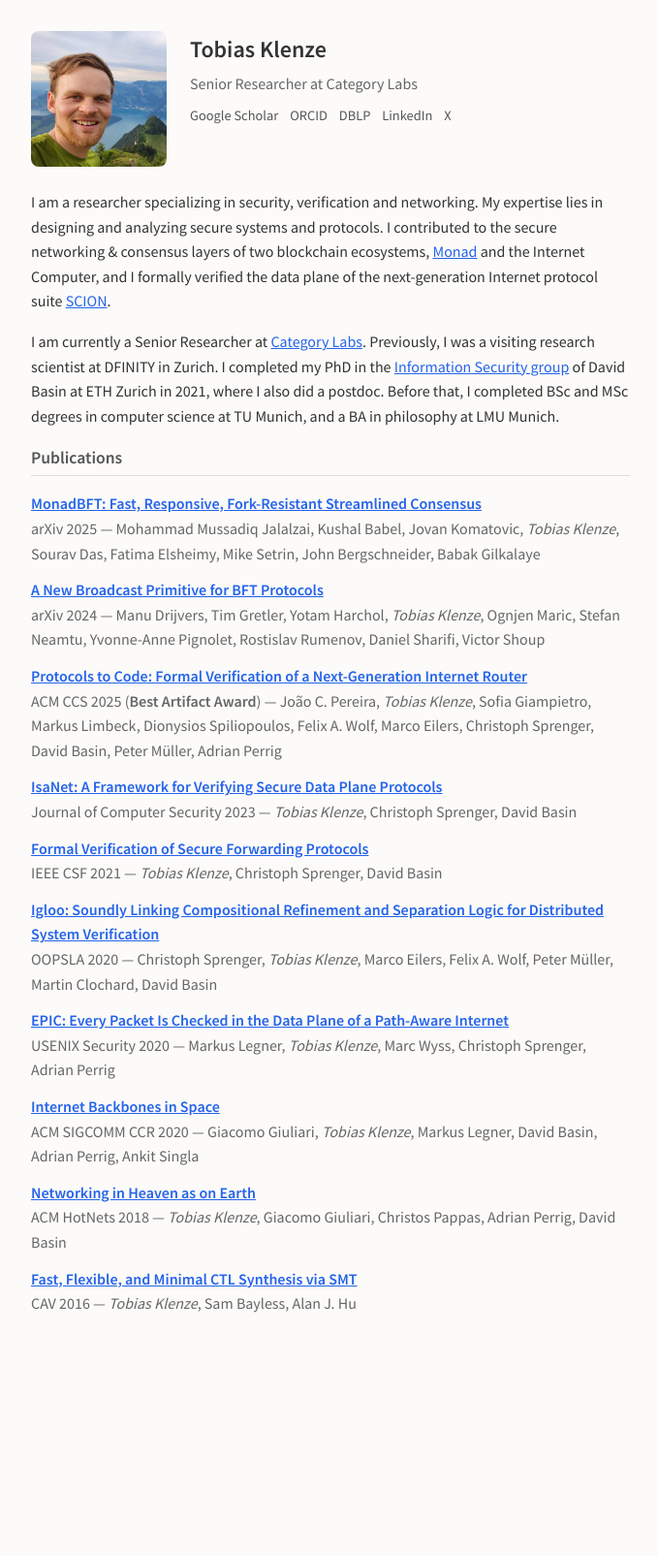
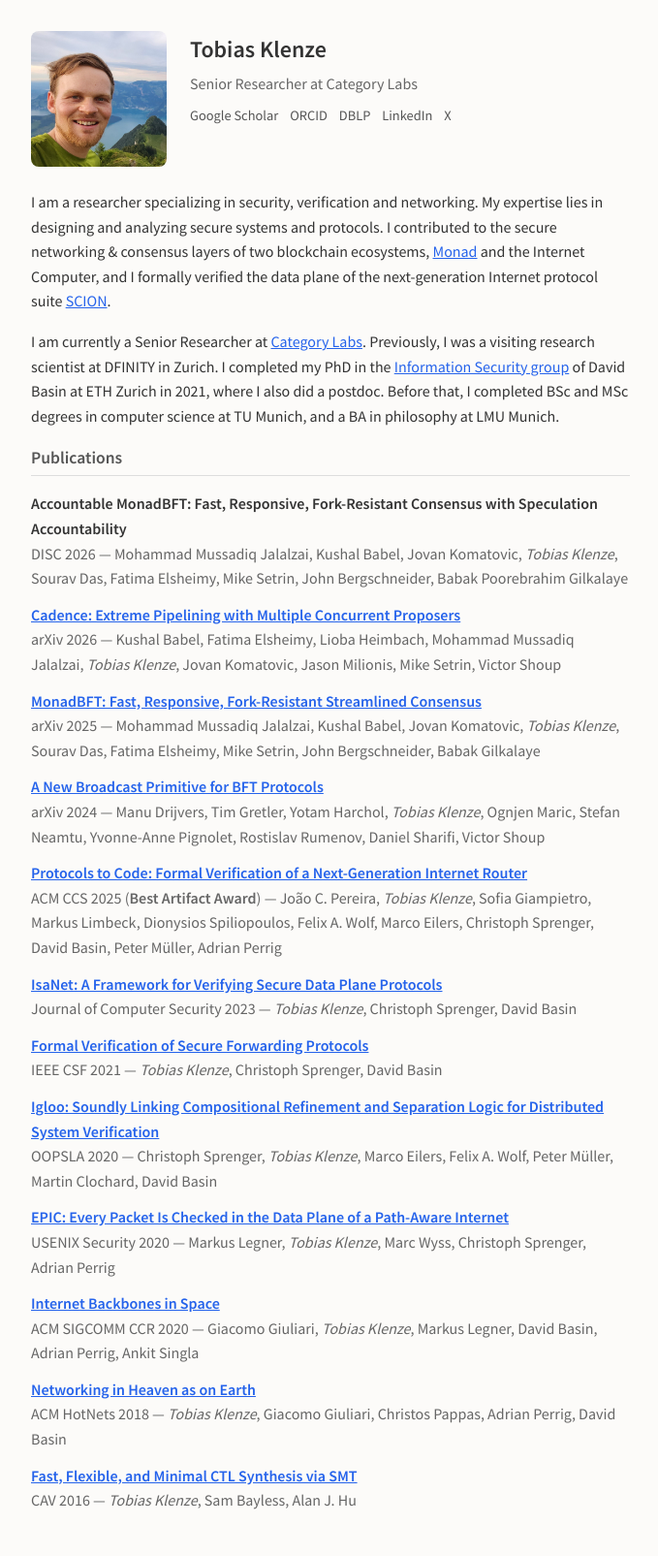
Before and after one commit to tklenze/tklenze.github.io, a Jekyll site: the page built from index.md, in a window 1280 px wide. Shown: the whole page at 97% size, without its empty margins (299-978 px from the left). Built offline with Jekyll 4.4.1, drawn with Linux system fonts in a browser that asks for light colours; before the commit the page ends 1402 px from its top, so only the background shows below that.

Commit message:
Add 2026 publications: Accountable MonadBFT (DISC 2026), Cadence (arXiv)
The DISC entry has no link yet; the LIPIcs proceedings are not online.

Co-Authored-By: Claude Opus 5.5 <noreply@anthropic.com>

```diff
--- a/index.md
+++ b/index.md
@@ -25,6 +25,14 @@ title: Tobias Klenze
 <h2>Publications</h2>
 
 <ul>
+  <li>
+    <span class="pub-title">Accountable MonadBFT: Fast, Responsive, Fork-Resistant Consensus with Speculation Accountability</span><br>
+    <span class="pub-venue">DISC 2026 — Mohammad Mussadiq Jalalzai, Kushal Babel, Jovan Komatovic, <em>Tobias Klenze</em>, Sourav Das, Fatima Elsheimy, Mike Setrin, John Bergschneider, Babak Poorebrahim Gilkalaye</span>
+  </li>
+  <li>
+    <span class="pub-title"><a href="https://arxiv.org/pdf/2607.02275.pdf">Cadence: Extreme Pipelining with Multiple Concurrent Proposers</a></span><br>
+    <span class="pub-venue">arXiv 2026 — Kushal Babel, Fatima Elsheimy, Lioba Heimbach, Mohammad Mussadiq Jalalzai, <em>Tobias Klenze</em>, Jovan Komatovic, Jason Milionis, Mike Setrin, Victor Shoup</span>
+  </li>
   <li>
     <span class="pub-title"><a href="https://arxiv.org/pdf/2502.20692.pdf">MonadBFT: Fast, Responsive, Fork-Resistant Streamlined Consensus</a></span><br>
     <span class="pub-venue">arXiv 2025 — Mohammad Mussadiq Jalalzai, Kushal Babel, Jovan Komatovic, <em>Tobias Klenze</em>, Sourav Das, Fatima Elsheimy, Mike Setrin, John Bergschneider, Babak Gilkalaye</span>
```
